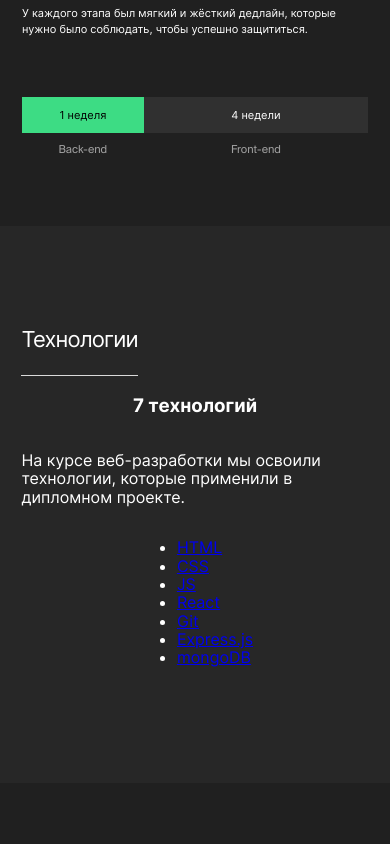
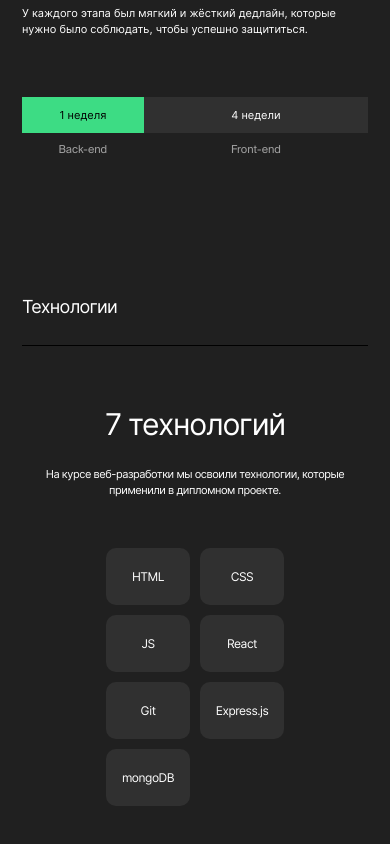
Before and after one commit to tatsenko-m/movies-explorer-frontend, a React app: page / in a window 390 px wide. Shown: the part 1042-1886 px from the top of the page. Before the commit the page ends 1825 px from the top, so only its background shows below. Built offline with nearby package versions, Linux system fonts and the light colour scheme.

Commit message:
feat: сделать адаптивный дизайн для Techs

```diff
--- a/src/components/Techs/Techs.css
+++ b/src/components/Techs/Techs.css
@@ -18,18 +18,132 @@
 }
 
 .techs__heading {
-  align-self: flex-start;
+  align-self: stretch;
   font-weight: 400;
   font-size: 22px;
   line-height: normal;
   letter-spacing: -0.88px;
-  margin: 0;
+  margin: 0 0 90px 0;
   padding: 0;
 }
 
 .techs__heading::after {
+  display: block;
+  content: " ";
+  border-bottom: 1px solid #dadada;
+  padding-top: 23px;
+}
+
+.techs__subheading {
+  text-align: center;
+  font-size: 50px;
+  font-weight: 400;
+  line-height: 58px;
+  letter-spacing: -2px;
+  margin: 0 0 26px 0;
+}
+
+.techs__caption {
+  max-width: 460px;
+  text-align: center;
+  font-size: 14px;
+  font-weight: 400;
+  line-height: 20px;
+  letter-spacing: -0.56px;
+  margin: 0 0 100px 0;
+}
+
+.techs__tech-list {
+  display: flex;
+  width: 690px;
+  list-style: none;
+  margin: 0 auto;
+  padding: 0;
+  flex-direction: row;
+  gap: 10px;
+  flex-wrap: wrap;
+  justify-content: center;
+}
+
+.techs__technology {
+  display: block;
+  width: 90px;
+  box-sizing: border-box;
+  border-radius: 10px;
+  background: #303030;
+  padding-top: 21px;
+  padding-bottom: 22px;
+  text-decoration: none;
+  font-family: "Inter", "Arial", sans-serif;
+  font-style: normal;
+  color: #ffffff;
+  -webkit-font-smoothing: antialiased;
+  -moz-osx-font-smoothing: grayscale;
+  text-align: center;
+  font-size: 14px;
+  font-weight: 400;
+  line-height: normal;
+  letter-spacing: -0.56px;
+}
+
+@media screen and (max-width: 1024px) {
+  .techs {
+    padding: 90px 0;
+  }
+  .techs__container {
+    width: 87vw;
+  }
+  .techs__caption {
+    font-size: 12px;
+    line-height: 18px;
+    letter-spacing: -0.48px;
+    margin: 0 0 83px 0;
+  }
+  .techs__tech-list {
+    width: 84.375vw;
+    max-width: 648px;
+  }
+  .techs__technology {
+    width: 84px;
+    padding-bottom: 21px;
+    font-size: 12px;
+    letter-spacing: -0.48px;
+  }
+}
+
+@media screen and (max-width: 480px) {
+  .techs {
+    background-color: #202020;
+    padding: 70px 0;
+  }
+  .techs__container {
+    width: 88.75vw;
+  }
+  .techs__tech-list {
+    width: 178px;
+    justify-content: flex-start;
+  }
+  .techs__heading {
+    font-size: 18px;
+    letter-spacing: -0.72px;
+    margin: 0 0 60px 0;
+  }
+  .techs__heading::after {
     display: block;
     content: " ";
-    border-bottom: 1px solid #dadada;
-    padding-top: 23px;
+    border-bottom: 1px solid #000;
+    padding-top: 28px;
   }
+  .techs__subheading {
+    font-size: 30px;
+    line-height: normal;
+    letter-spacing: -1.2px;
+    margin: 0 0 24px 0;
+  }
+  .techs__caption {
+    font-size: 11px;
+    line-height: 16px;
+    letter-spacing: -0.44px;
+    margin: 0 0 50px 0;
+  }
+}
--- a/src/components/Techs/Techs.js
+++ b/src/components/Techs/Techs.js
@@ -1,5 +1,3 @@
-import { Link } from 'react-router-dom';
-
 const Techs = () => {
     return (
       <section className="techs">
@@ -7,14 +5,14 @@ const Techs = () => {
           <h2 className="techs__heading">Технологии</h2>
           <h3 className="techs__subheading">7 технологий</h3>
           <p className="techs__caption">На курсе веб-разработки мы освоили технологии, которые применили в дипломном проекте.</p>
-          <ul>
-            <li><Link to="https://www.w3.org/html/" target="_blank" className="techs__technology">HTML</Link></li>
-            <li><Link to="https://www.w3schools.com/css/" target="_blank" className="techs__technology">CSS</Link></li>
-            <li><Link to="https://developer.mozilla.org/en-US/docs/Web/JavaScript" target="_blank" className="techs__technology">JS</Link></li>
-            <li><Link to="https://react.dev/" target="_blank" className="techs__technology">React</Link></li>
-            <li><Link to="https://git-scm.com/" target="_blank" className="techs__technology">Git</Link></li>
-            <li><Link to="https://expressjs.com/" target="_blank" className="techs__technology">Express.js</Link></li>
-            <li><Link to="https://www.mongodb.com/" target="_blank" className="techs__technology">mongoDB</Link></li>
+          <ul className="techs__tech-list">
+            <li className="techs__technology">HTML</li>
+            <li className="techs__technology">CSS</li>
+            <li className="techs__technology">JS</li>
+            <li className="techs__technology">React</li>
+            <li className="techs__technology">Git</li>
+            <li className="techs__technology">Express.js</li>
+            <li className="techs__technology">mongoDB</li>
           </ul>
         </div>
       </section>
```
